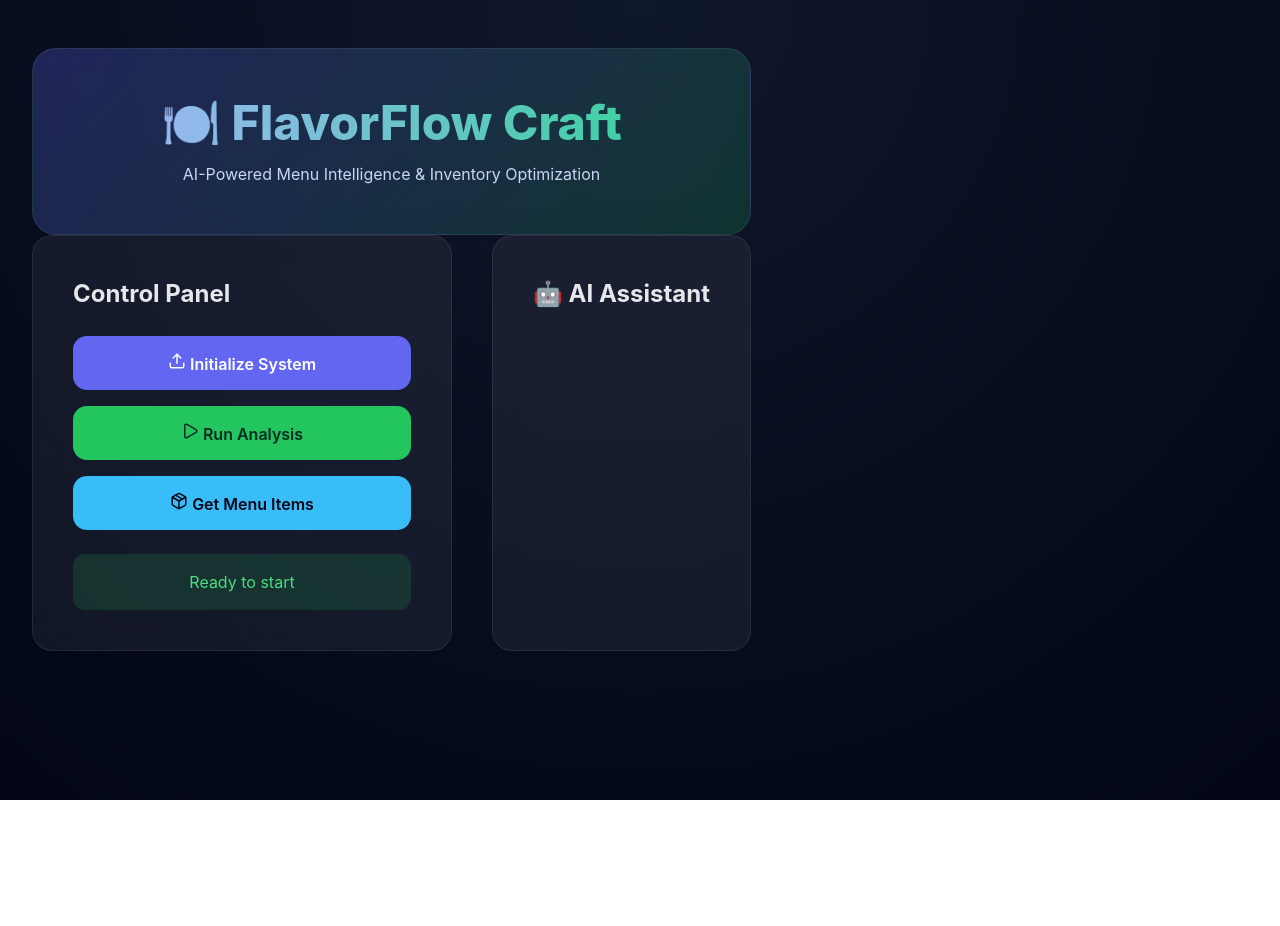
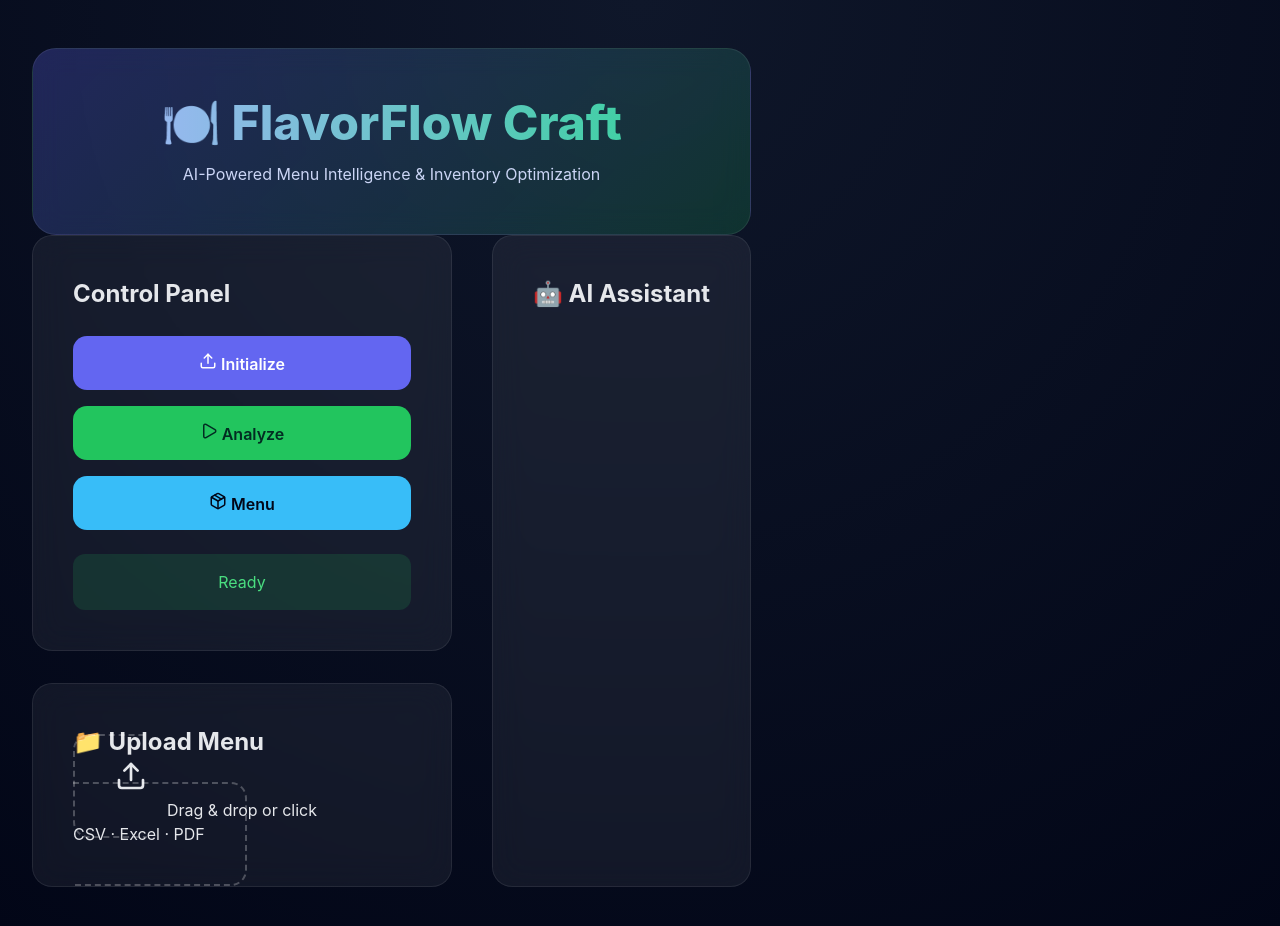
Before and after one commit to marcelinoSamer/DIHxAUC_Model, a React app in the folder frontend/: page / in a window 1280 px wide. Shown: the top 926 px of the page. Before the commit the page ends 800 px from the top, so only its background shows below. Built offline with nearby package versions, Linux system fonts and the light colour scheme; the HTML template or start-up script is replaced by a standard one.

Commit message:
File Upload UI

```diff
--- a/frontend/src/App.css
+++ b/frontend/src/App.css
@@ -93,3 +93,11 @@ body {
   background: rgba(34,197,94,0.15);
   color: #4ade80;
 }
+.upload-box {
+  margin-top: 1.5rem;
+  border: 2px dashed rgba(255,255,255,0.25);
+  border-radius: 16px;
+  padding: 2.5rem;
+  text-align: center;
+  cursor: pointer;
+}
--- a/frontend/src/App.jsx
+++ b/frontend/src/App.jsx
@@ -13,23 +13,27 @@ function App() {
 
                 <div className="dashboard-grid">
                     <div className="left-stack">
+
                         <div className="card">
                             <h2>Control Panel</h2>
+                            <div className="button-grid">
+                                <button className="btn btn-primary"><Upload size={18} /> Initialize</button>
+                                <button className="btn btn-success"><Play size={18} /> Analyze</button>
+                                <button className="btn btn-info"><Package size={18} /> Menu</button>
+                            </div>
+                            <div className="status success">Ready</div>
+                        </div>
 
-                            <div className="button-grid">
-                                <button className="btn btn-primary">
-                                    <Upload size={18} /> Initialize System
-                                </button>
-                                <button className="btn btn-success">
-                                    <Play size={18} /> Run Analysis
-                                </button>
-                                <button className="btn btn-info">
-                                    <Package size={18} /> Get Menu Items
-                                </button>
-                            </div>
+                        <div className="card">
+                            <h2>📁 Upload Menu</h2>
+                            <label className="upload-box">
+                                <input type="file" hidden />
+                                <Upload size={32} />
+                                <p>Drag & drop or click</p>
+                                <span>CSV · Excel · PDF</span>
+                            </label>
+                        </div>
 
-                            <div className="status success">Ready to start</div>
-                        </div>
                     </div>
 
                     <div className="card">
```
